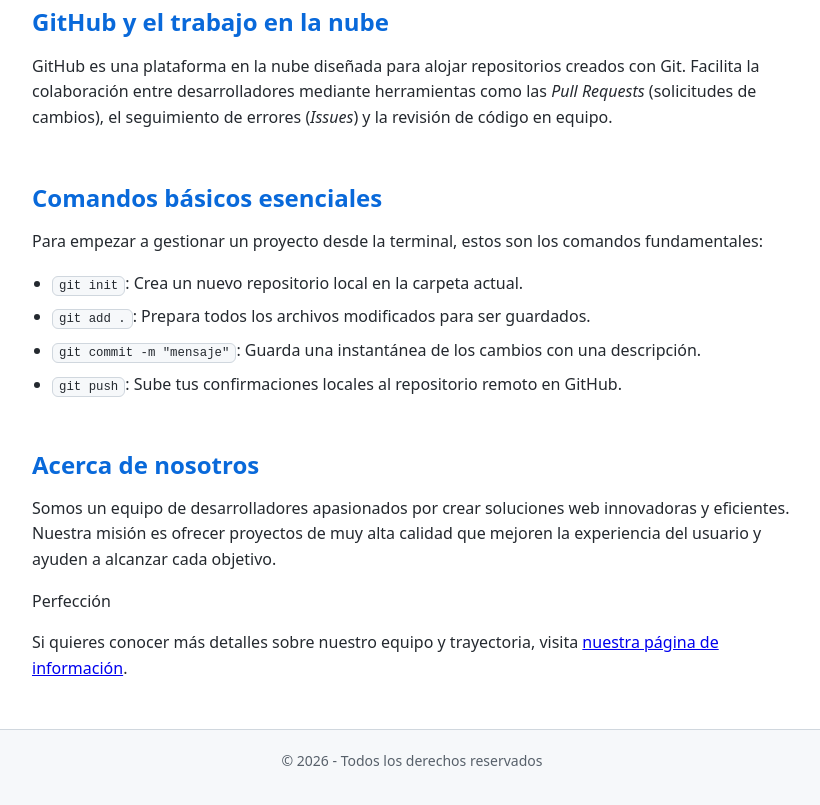
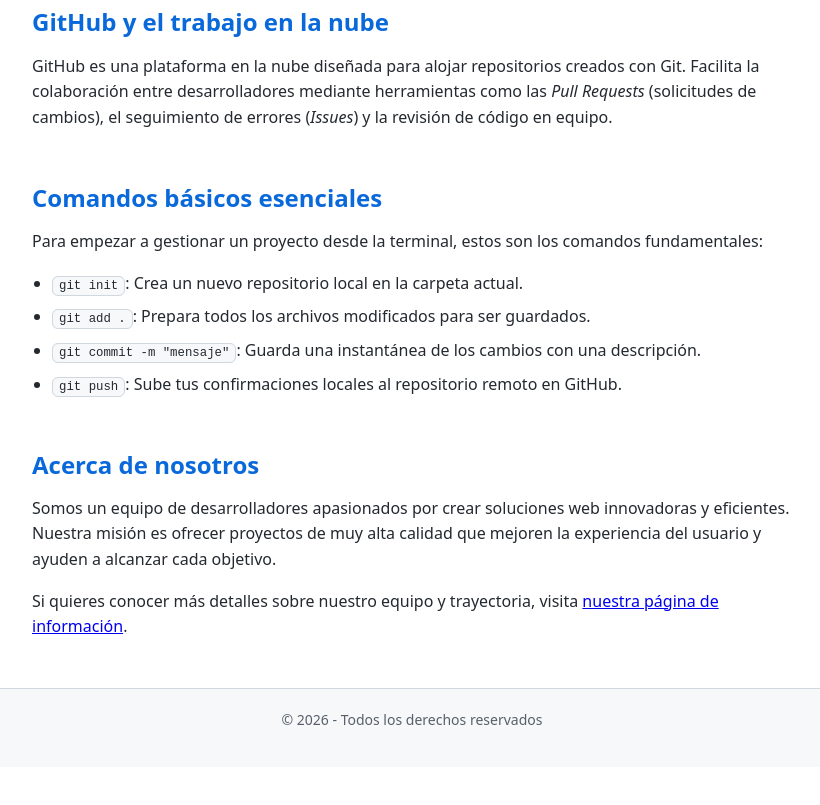
Before and after one commit to jmanzanera-edu/Proyecto-Web-JuMaBa2627, a plain HTML site: page index.html in a window 1280 px wide. Shown: the part 371-1176 px from the top of the page, without its empty margins (228-1048 px from the left). After the commit the page ends 1138 px from the top, so only its background shows below. Drawn offline with Linux system fonts and the light colour scheme.

Commit message:
Seccion about modificada

```diff
--- a/index.html
+++ b/index.html
@@ -63,7 +63,6 @@
                 <p>Somos un equipo de desarrolladores apasionados por crear soluciones web innovadoras y eficientes.
                     Nuestra misión es ofrecer proyectos de muy alta calidad que mejoren la experiencia del usuario y
                     ayuden a alcanzar cada objetivo.</p>
-                    <p>Perfección  </p>
                 <p>Si quieres conocer más detalles sobre nuestro equipo y trayectoria, visita <a href="../pages/about.html">nuestra página de información</a>.</p>
             </section>
 
```
